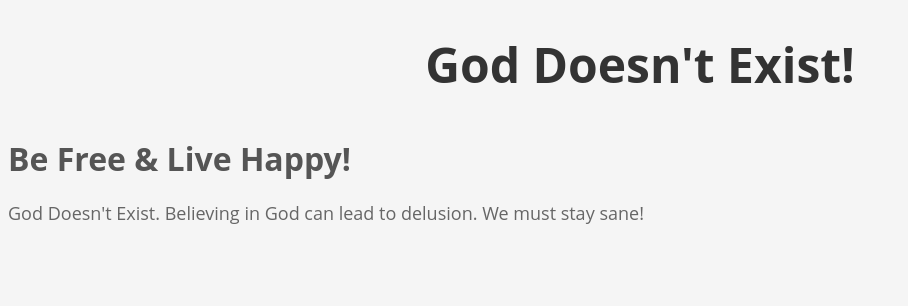
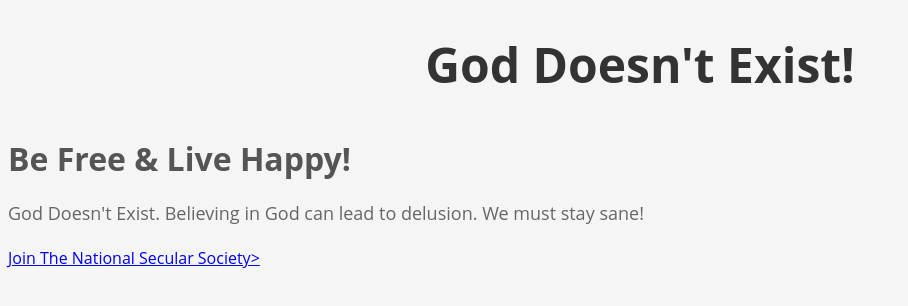
Before and after one commit to Albie737/anti-god, a plain HTML site: page index.html in a window 1280 px wide. Shown: the whole page, without its empty margins (0-908 px from the left). Drawn offline with Linux system fonts and the light colour scheme.

Commit message:
Update index.html

```diff
--- a/index.html
+++ b/index.html
@@ -8,5 +8,6 @@
   <h1>God Doesn't Exist!</h1>
   <h2>Be Free & Live Happy!</h2>
   <p>God Doesn't Exist. Believing in God can lead to delusion. We must stay sane!</p>
+  <a href="https://www.secularism.org.uk/">Join The National Secular Society>
 </body>
 </html>
```
